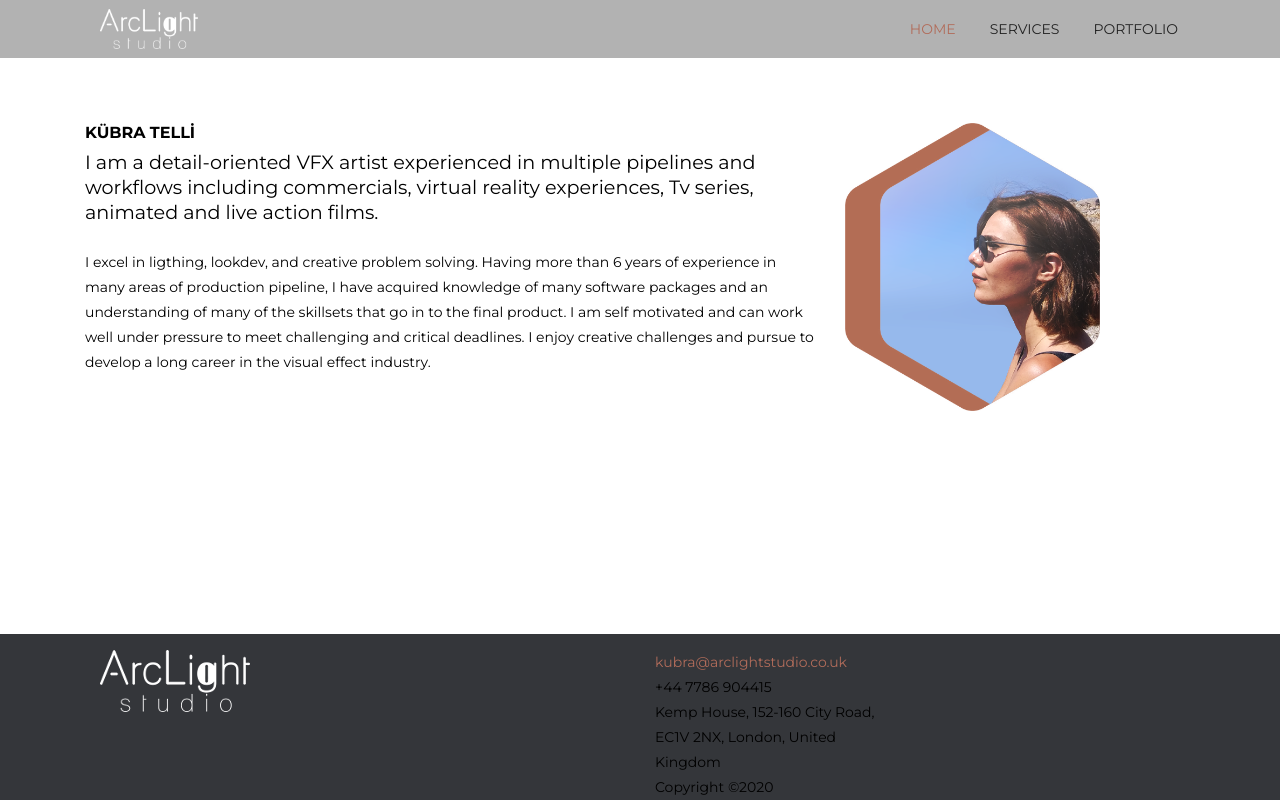
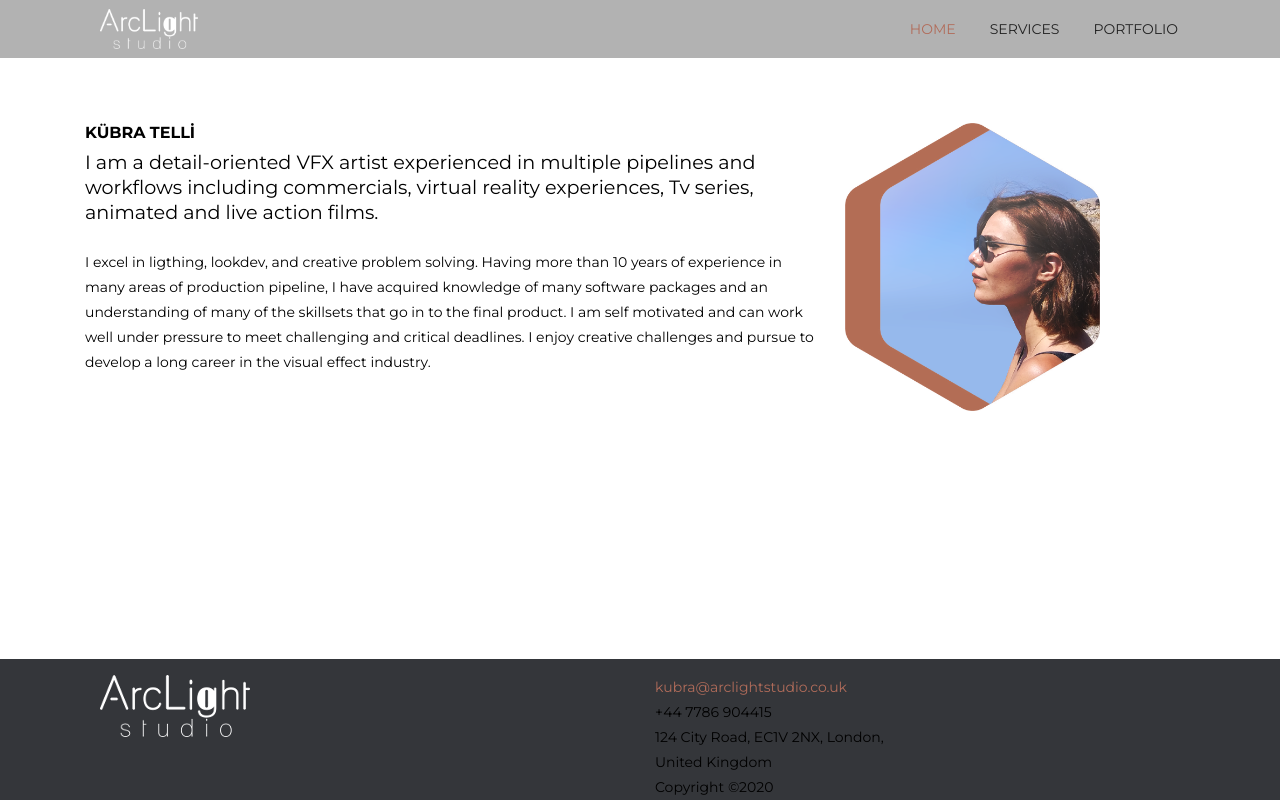
Before and after one commit to arclightstudio/arclightstudio.github.io, a plain HTML site: page about.html in a window 1280 px wide. Drawn offline with Linux system fonts and the light colour scheme; a script that the page names is missing.

Commit message:
little changes

```diff
--- a/about.html
+++ b/about.html
@@ -110,7 +110,7 @@
               </p>
               <br>
               <p>
-              I excel in ligthing, lookdev, and creative problem solving. Having more than 6 years of experience in many areas of production pipeline, I have acquired knowledge of many software packages and an understanding of many of the skillsets that go in to the final product. I am self motivated and can work well under pressure to meet challenging and critical deadlines. I enjoy creative challenges and pursue to develop a long career in the visual effect industry.
+              I excel in ligthing, lookdev, and creative problem solving. Having more than 10 years of experience in many areas of production pipeline, I have acquired knowledge of many software packages and an understanding of many of the skillsets that go in to the final product. I am self motivated and can work well under pressure to meet challenging and critical deadlines. I enjoy creative challenges and pursue to develop a long career in the visual effect industry.
               </p>
             </div>
             <!-- Person Exp Ends -->
@@ -147,7 +147,7 @@
             <div class="col-lg-3 col-md-6 col-sm-12 col-xs-12">
               <p><a href="mailto:kubra@arclightstudio.co.uk">kubra@arclightstudio.co.uk</a></p>
               <p>+44 7786 904415</p>
-              <p>Kemp House, 152-160 City Road, EC1V 2NX, London, United Kingdom </p>
+              <p>124 City Road, EC1V 2NX, London, United Kingdom </p>
 
             </div>
             <div class="col-lg-3 col-md-6 col-sm-12 col-xs-12"></div>
```
Also changed, not shown: index.html (+1 -1 lines).
